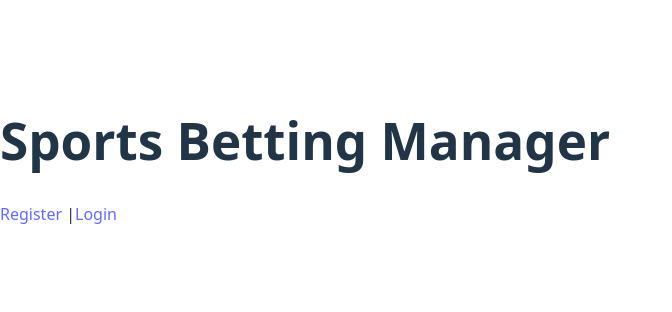
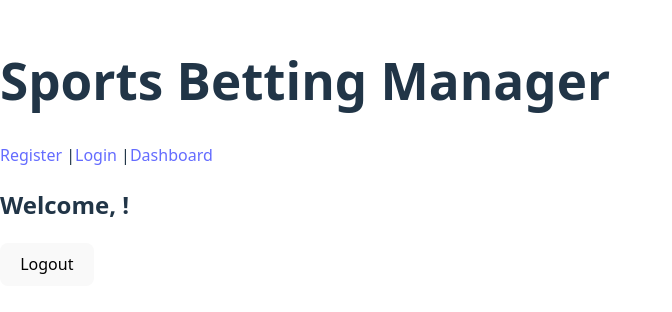
Before and after one commit to grzechuhehe/BettingManager, a React (Vite) app in the folder SportsBettingManagerApp/frontend/: page /dashboard in a window 1280 px wide. Shown: the part 248-560 px from the top of the page, without its empty margins (0-672 px from the left). Built offline with nearby package versions, Linux system fonts and the light colour scheme.

Commit message:
logout option and basic dashboard

```diff
--- a/SportsBettingManagerApp/frontend/src/App.jsx
+++ b/SportsBettingManagerApp/frontend/src/App.jsx
@@ -2,6 +2,8 @@ import React from 'react';
 import { Routes, Route, Link } from 'react-router-dom';
 import Register from './components/Register';
 import Login from './components/Login';
+import Dashboard from './components/Dashboard'; // We will create this soon
+import { AuthProvider } from './context/AuthContext';
 
 function App() {
   return (
@@ -10,15 +12,19 @@ function App() {
         <h1>Sports Betting Manager</h1>
         <nav>
           <Link to="/register">Register</Link> |
-          <Link to="/login">Login</Link>
+          <Link to="/login">Login</Link> |
+          <Link to="/dashboard">Dashboard</Link> {/* New link for testing */}
         </nav>
       </header>
       <main>
-        <Routes>
-          <Route path="/register" element={<Register />} />
-          <Route path="/login" element={<Login />} />
-          <Route path="/" element={<Login />} /> {/* Default route */}
-        </Routes>
+        <AuthProvider> {/* Wrap the entire application with AuthProvider */}
+          <Routes>
+            <Route path="/register" element={<Register />} />
+            <Route path="/login" element={<Login />} />
+            <Route path="/dashboard" element={<Dashboard />} />
+            <Route path="/" element={<Login />} /> {/* Default route */}
+          </Routes>
+        </AuthProvider>
       </main>
     </div>
   );
--- /dev/null
+++ b/SportsBettingManagerApp/frontend/src/components/Dashboard.jsx
@@ -0,0 +1,15 @@
+import React from 'react';
+import { useAuth } from '../context/AuthContext';
+
+const Dashboard = () => {
+    const { user, logout } = useAuth();
+
+    return (
+        <div>
+            <h2>Welcome, {user}!</h2>
+            <button onClick={logout}>Logout</button>
+        </div>
+    );
+};
+
+export default Dashboard;
--- a/SportsBettingManagerApp/frontend/src/components/Login.jsx
+++ b/SportsBettingManagerApp/frontend/src/components/Login.jsx
@@ -1,11 +1,13 @@
 import React, { useState } from 'react';
 import API from '../api';
+import { useAuth } from '../context/AuthContext';
 
 const Login = () => {
     const [username, setUsername] = useState('');
     const [password, setPassword] = useState('');
     const [message, setMessage] = useState('');
     const [isError, setIsError] = useState(false);
+    const { login } = useAuth();
 
     const handleLogin = async (e) => {
         e.preventDefault();
@@ -19,7 +21,7 @@ const Login = () => {
             });
 
             if (response.data.token) {
-                localStorage.setItem('user', JSON.stringify(response.data));
+                login(response.data); // Use the login function from AuthContext
                 setMessage('Login successful!');
                 setUsername('');
                 setPassword('');
--- /dev/null
+++ b/SportsBettingManagerApp/frontend/src/context/AuthContext.jsx
@@ -0,0 +1,52 @@
+import React, { createContext, useState, useEffect, useContext } from 'react';
+import API from '../api';
+import { useNavigate } from 'react-router-dom';
+
+const AuthContext = createContext(null);
+
+export const AuthProvider = ({ children }) => {
+    const [user, setUser] = useState(null);
+    const [token, setToken] = useState(null);
+    const [isAuthenticated, setIsAuthenticated] = useState(false);
+    const navigate = useNavigate();
+
+    useEffect(() => {
+        const storedUser = localStorage.getItem('user');
+        if (storedUser) {
+            const userData = JSON.parse(storedUser);
+            setUser(userData.username);
+            setToken(userData.token);
+            setIsAuthenticated(true);
+            // Set default Authorization header for Axios
+            API.defaults.headers.common['Authorization'] = `Bearer ${userData.token}`;
+        }
+    }, []);
+
+    const login = (userData) => {
+        localStorage.setItem('user', JSON.stringify(userData));
+        setUser(userData.username);
+        setToken(userData.token);
+        setIsAuthenticated(true);
+        API.defaults.headers.common['Authorization'] = `Bearer ${userData.token}`;
+        navigate('/dashboard'); // Redirect to dashboard after login
+    };
+
+    const logout = () => {
+        localStorage.removeItem('user');
+        setUser(null);
+        setToken(null);
+        setIsAuthenticated(false);
+        delete API.defaults.headers.common['Authorization'];
+        navigate('/login'); // Redirect to login after logout
+    };
+
+    return (
+        <AuthContext.Provider value={{ user, token, isAuthenticated, login, logout }}>
+            {children}
+        </AuthContext.Provider>
+    );
+};
+
+export const useAuth = () => {
+    return useContext(AuthContext);
+};
```
